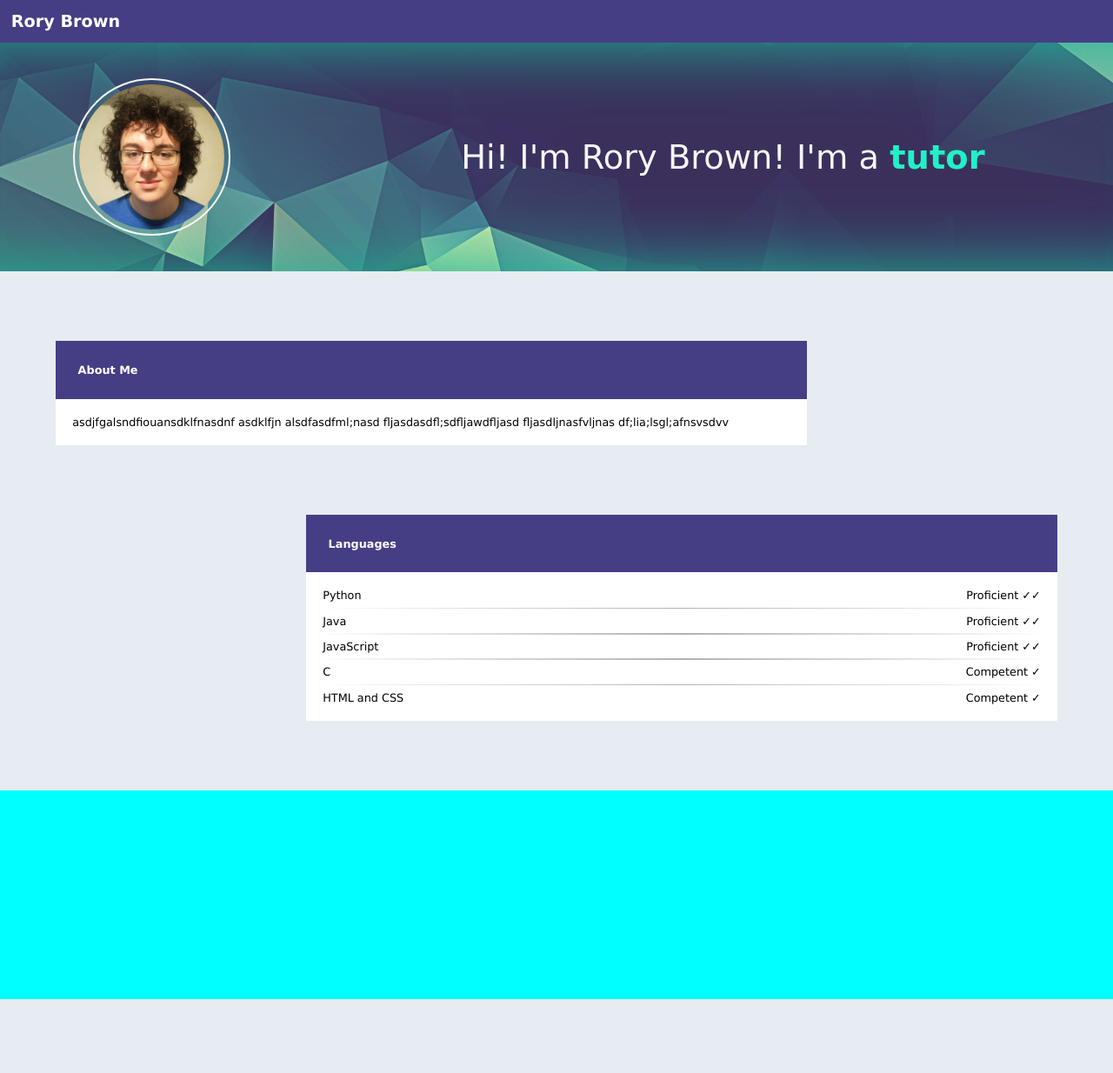
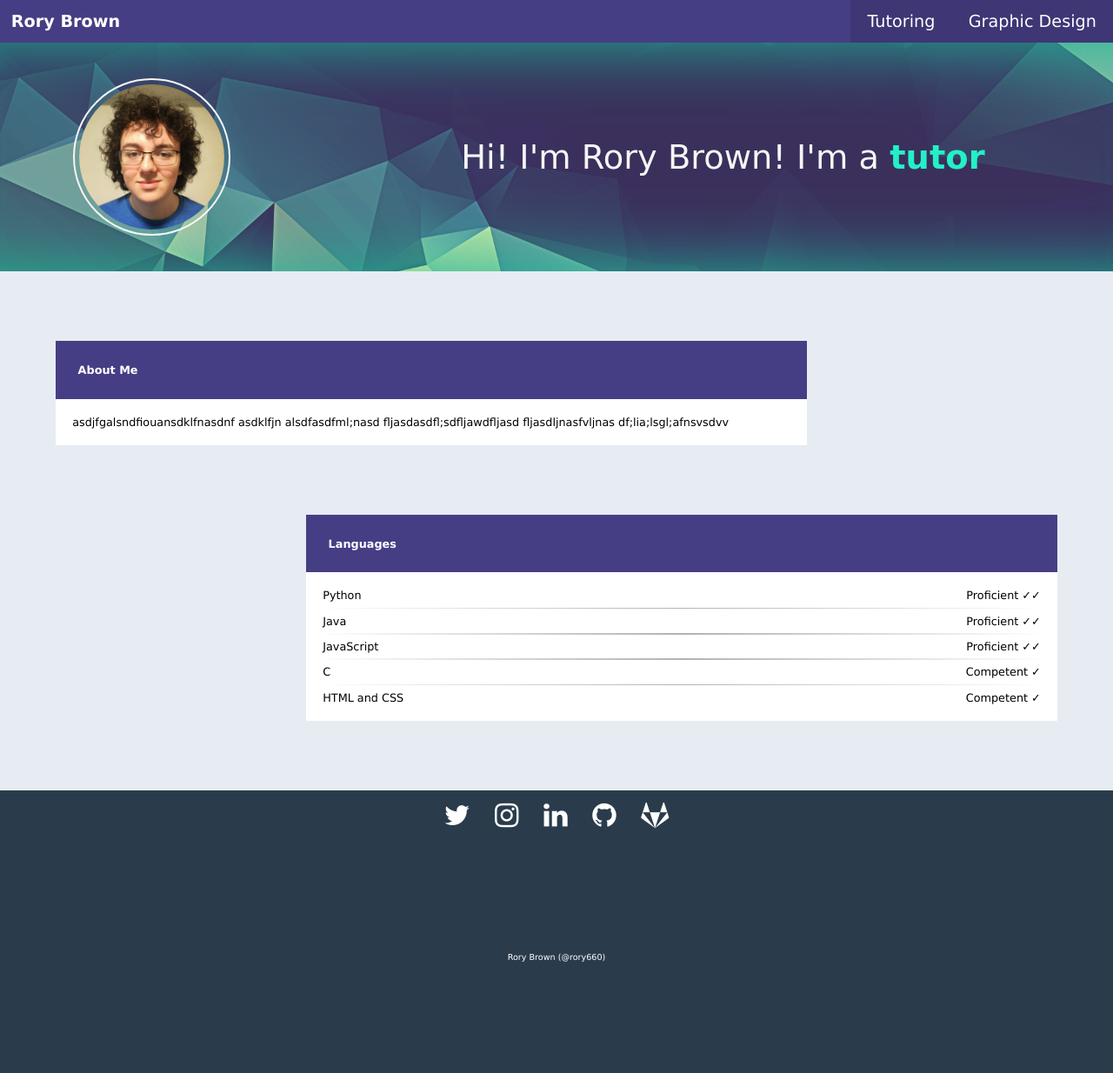
Before and after one commit to rory660/rorybrown.info, a Flask app: page / in a window 1280 px wide. Shown: the whole page at 87% size. Before the commit the page ends 1149 px from the top, so only its background shows below. Run offline with Flask 2, Linux system fonts and the light colour scheme; some libraries are stand-ins or nearby versions.

Commit message:
more css

```diff
--- a/app/static/styles/master.css
+++ b/app/static/styles/master.css
@@ -42,15 +42,49 @@ hr {
 
 .navbar {
     width: 100vw;
+    height: 2vh;
     background-color: #463E84;
     color: white;
     z-index: 100;
+
+    display: grid;
+    grid-template-columns: auto auto;
+    grid-template-areas: "navTitle navButtons";
+    justify-content: space-between;
+
+}
+
+.navButtons {
+    visibility: hidden;
+    grid-area: navButtons;
+}
+
+.navTitle {
+    visibility: hidden;
+    grid-area: navTitle;
 }
 
 .footer {
-    height: 30vh;
+    height: 100%;
     width: 100%;
-    background-color: cyan;
+    background-color: rgb(42, 60, 75);
+    text-align: center;
+}
+
+.footer *{
+    font-size: 1.5rem;
+    color: white;
+    padding-bottom: 10vw;
+    margin: 0;
+}
+
+.socialButtons a{
+    padding: 2vh;
+}
+
+.socialButtons a:hover {
+    background-color: whitesmoke;
+    color: rgb(42, 60, 75);
 }
 
 .page {
@@ -169,6 +203,14 @@ hr {
     right: 0;
 }
 
+.fa {
+    font-size: 5rem;
+    text-decoration: none;
+    text-align: center;
+    color: white;
+}
+
+
 @keyframes fastFade{
     0%{color: #23F0C7;}
     20%{color: #23F0C7;}
@@ -206,9 +248,47 @@ hr {
         font-size: 2rem;
     }
 
+    .navbar {
+        height: auto;
+        align-items: center;
+    }
+
+    .navbar a{
+        padding: 1vw;
+        padding-right: 1.5vw;
+        padding-left: 1.5vw;
+        font-size: 3rem;
+        color: white;
+        text-decoration: none;
+        background-color: rgb(62, 54, 117);
+    }
+
+    .navbar a:hover{
+        background-color: whitesmoke;
+        color: #463E84;
+        text-shadow: 0vw 0vw 0.1vw #463E84;
+    }
+
+    .navbar a:active{
+        background-color: rgb(49, 43, 92);
+        color: white;
+    }
+
+    .navButtons {
+        visibility: visible;
+    }
+
+    .navTitle {
+        visibility: visible;
+    }
+
     .content{
         padding-top: 10vh;
         padding-bottom: 10vh;
+    }
+
+    .socialButtons a{
+        padding: 1vw;
     }
 
     .cards {
@@ -266,4 +346,8 @@ hr {
         left: 2vw;
     }
 
+    .footer p{
+        font-size: 1.5rem;
+    }
+
 }
--- a/app/templates/base.html
+++ b/app/templates/base.html
@@ -5,17 +5,28 @@
         <meta name="viewport" content="width=device-width, initial-scale=1.0">
         <meta http-equiv="X-UA-Compatible" content="ie=edge">
         <link rel="stylesheet" href="https://cdn.rawgit.com/konpa/devicon/df6431e323547add1b4cf45992913f15286456d3/devicon.min.css">
+        <link rel="stylesheet" href="https://cdnjs.cloudflare.com/ajax/libs/font-awesome/4.7.0/css/font-awesome.min.css">
 
         <link rel="stylesheet" type="text/css", href="{{ url_for('static', filename='styles/master.css')}}">
-
         <title>Rory Brown</title>
     </head>
 
     <body>
-        <div class = "navbar"><h1>Rory Brown</h1></div>
+        <div class = "navbar"><h1 class = "navTitle">Rory Brown</h1> <div class = "navButtons"><a href = "/tutoring">Tutoring</a><a href = "/graphics">Graphic Design</a></div></div>
         <div class = "page">
             {% block content %}{% endblock %}
         </div>
-        <div class = "footer"></div>
+        <div class = "footer">
+            <div class = "socialButtons">
+                <a href = "https://www.twitter.com/rory660" class = "fa fa-twitter"></a>
+                <a href = "https://www.instagram.com/rorysixsixoh" class = "fa fa-instagram"></a>
+                <a href = "https://www.linkedin.com/in/rory660" class = "fa fa-linkedin"></a>
+                <a href = "https://www.github.com/rory660" class = "fa fa-github"></a>
+                <a href = "https://www.gitlab.com/rory660" class = "fa fa-gitlab"></a>
+            </div>
+            <p>
+                Rory Brown (@rory660)
+            </p>
+        </div>
     </body>
 </html>
```
